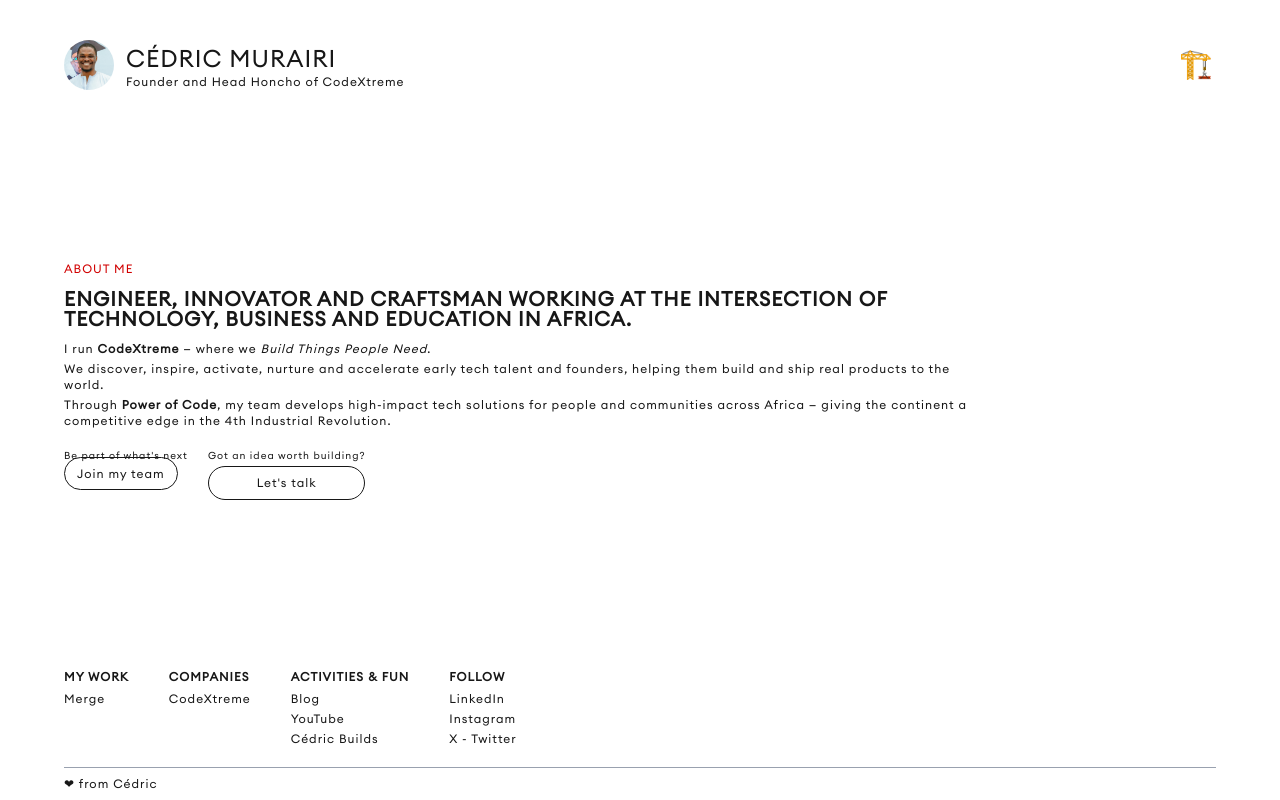
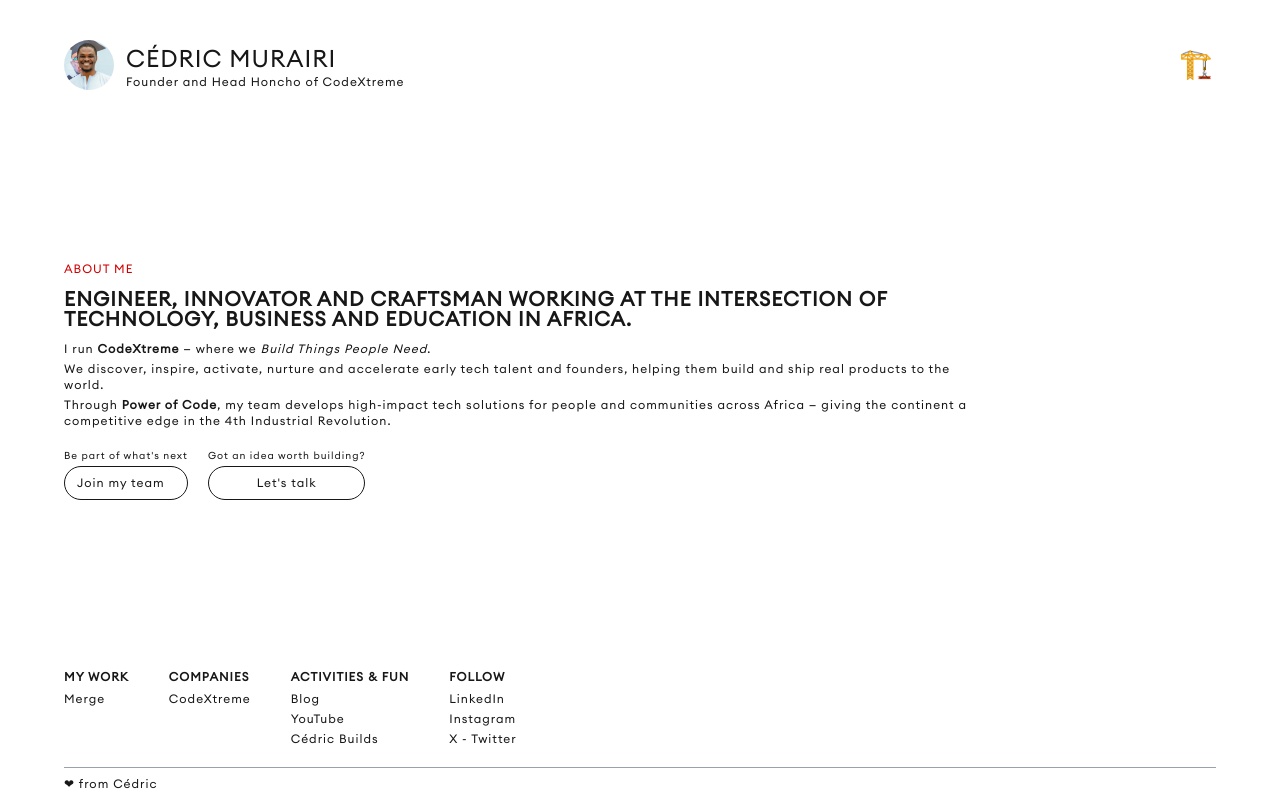
Before and after one commit to CedricMurairi/website, a Next.js app: page / in a window 1280 px wide. Built offline with nearby package versions, Linux system fonts and the light colour scheme.

Commit message:
minor links changes

```diff
--- a/app/ui/cta.tsx
+++ b/app/ui/cta.tsx
@@ -5,7 +5,7 @@
         <div className="flex gap-5 text-xs mt-5">
             <div className="space-y-1">
                 <p className="text-[10px]">Be part of what&apos;s next</p>
-                <Link href="mailto:team@codextreme.io" className="min-w-fit rounded-full border py-2 px-3 w-full">Join my team</Link>
+                <Link href="mailto:team@codextreme.io"><p className="min-w-fit rounded-full border py-2 px-3 w-full">Join my team</p></Link>
             </div>
             <div className="space-y-1">
                 <p className="text-[10px]">Got an idea worth building?</p>
--- a/app/ui/footer.tsx
+++ b/app/ui/footer.tsx
@@ -13,7 +13,7 @@
                 <div className="space-y-2">
                     <h1 className="font-semibold">Companies</h1>
                     <ul>
-                        <li><Link href="https://codextreme.io">CodeXtreme</Link></li>
+                        <li><Link target="_blank" href="https://codextreme.io">CodeXtreme</Link></li>
                     </ul>
                 </div>
                 <div className="space-y-2">
```
